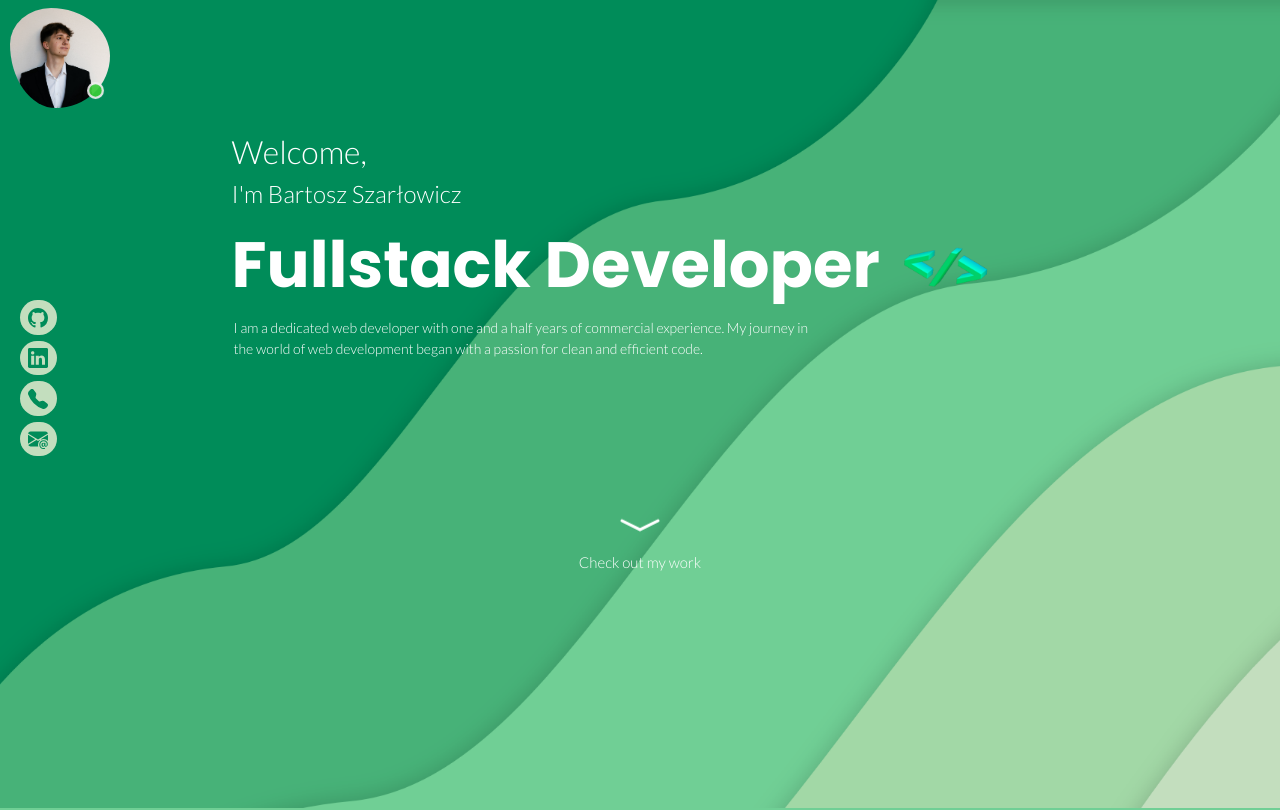
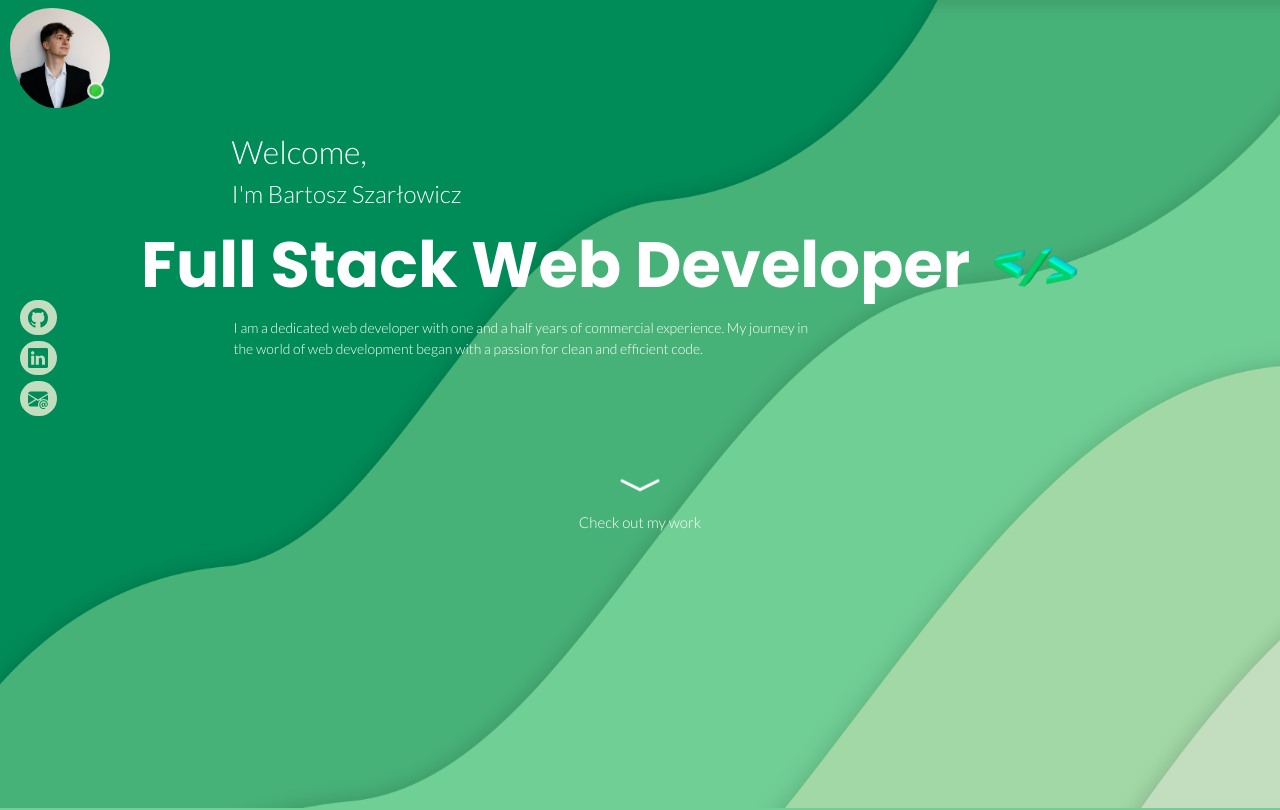
Before and after one commit to bszarlowicz/PortfolioApp, a React (Vite) app: page / in a window 1280 px wide. Shown: the top 810 px of the page. Built offline with nearby package versions, Linux system fonts and the light colour scheme.

Commit message:
[new] update

```diff
--- a/src/pages/StartPage.jsx
+++ b/src/pages/StartPage.jsx
@@ -168,7 +168,7 @@ export default function StartPage() {
                       </a>
                     </div>
                   </div>
-                  <div className="row">
+                  {/* <div className="row">
                     <div className="col-auto">
                       <div onClick={() => handleCopyToClipboard('+48 506 492 177')} className={`${startPageStyles.contact}`}>
                         <ContactLine
@@ -177,13 +177,13 @@ export default function StartPage() {
                         />
                       </div>
                     </div>
-                  </div>
+                  </div> */}
                   <div className="row">
                     <div className="col-auto">
                       <div onClick={() => handleCopyToClipboard('szarlowiczbartosz2311@gmail.com')} className={`${startPageStyles.contact}`}>
                         <ContactLine
                           icon={EnvelopeAtFill}
-                          text="szarlowiczbartosz2311@gmail.com"
+                          text="Send me an email!"
                         />
                       </div>
                     </div>
@@ -213,7 +213,7 @@ export default function StartPage() {
               <div
                 className={`${startPageStyles.mainHeader} col-auto mx-3`}
               >
-                Fullstack Developer
+                Full Stack Web Developer
                 <Stamps3D
                   img={angleBracketsImg}
                   altText="Curly Braces"
@@ -463,7 +463,7 @@ export default function StartPage() {
           <div className='row justify-content-between'>
             <div className='col-6 mt-1'>
               <div className={`${startPageStyles.mainPageFooterText} px-2`}>
-              ©2024 Bartosz Szarłowicz
+              ©2025 Bartosz Szarłowicz
               </div>
             </div>
             <div className='col-6 mt-1 d-flex align-items-center'>
```
